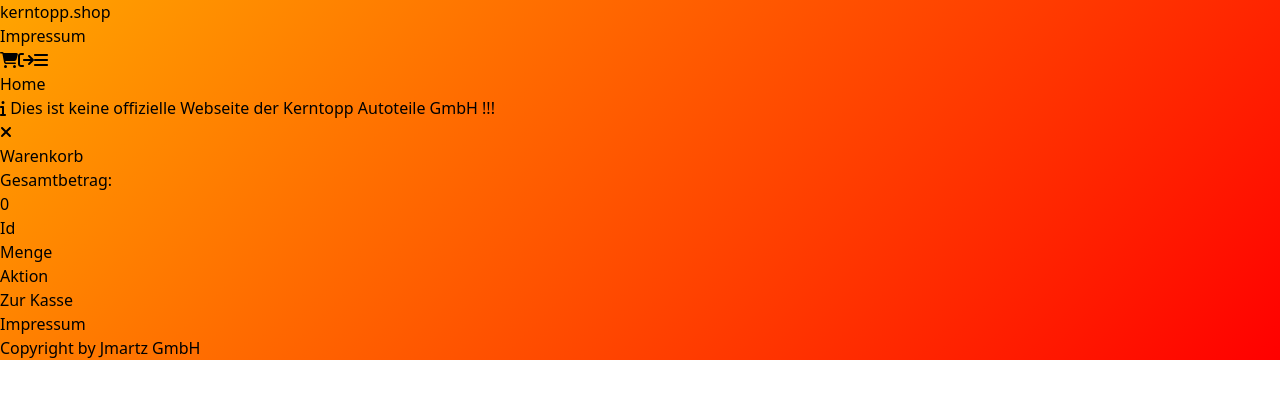
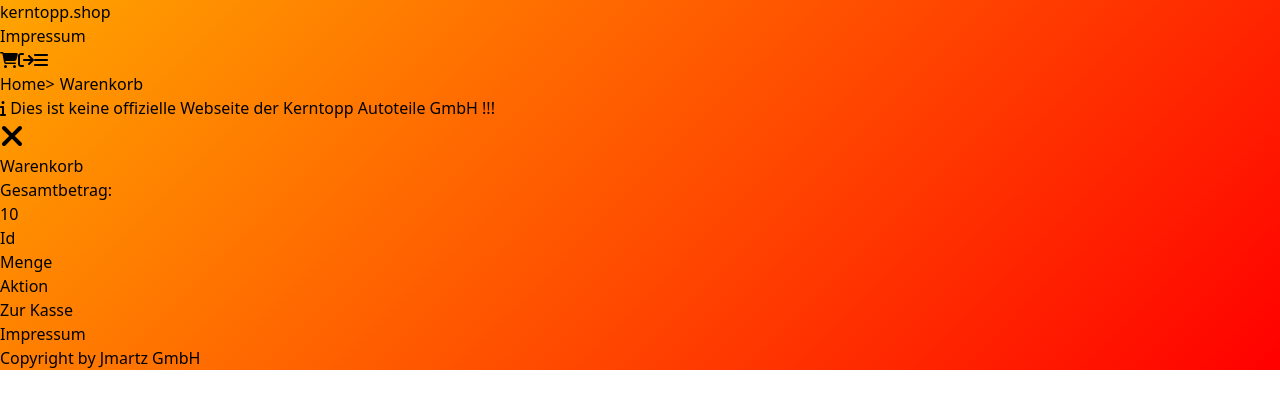
Before and after one commit to jmartz-gmbh/vite-kerntopp-shop, a Vue app in the folder app/: page /cart in a window 1280 px wide. Shown: the top 408 px of the page. Built offline with nearby package versions, Linux system fonts and the light colour scheme.

Commit message:
update messages and breadcrumb

```diff
--- a/app/src/components/messages.vue
+++ b/app/src/components/messages.vue
@@ -12,7 +12,7 @@
         <fa icon="info" class="mr-3" />
         {{ item.message }}
       </p>
-      <fa icon="times" @click="store.close(index)" class="ml-3" />
+      <fa icon="times" @click="store.close(index)" class="ml-3 fa-2x" />
     </div>
   </div>
 </template>
--- a/app/src/components/product/card.vue
+++ b/app/src/components/product/card.vue
@@ -26,6 +26,7 @@
 import { storeToRefs } from "pinia";
 import { onMounted, ref } from "vue";
 import { useCartStore } from "../../store/cart";
+import { useMessagesStore } from "@/store/messages";
 
 let props = defineProps({
   identifier: {
@@ -36,6 +37,7 @@ let props = defineProps({
 
 let store = useCartStore();
 const { items } = storeToRefs(store);
+let messageStore = useMessagesStore();
 
 let product = ref({});
 
@@ -43,6 +45,10 @@ let addToCart = function (id, qty) {
   store.add({
     id: id,
     qty: qty,
+  });
+  messageStore.add({
+    stauts: "info",
+    message: "Produkt erfolgreich zum Warenkorb hinzugefügt.",
   });
 };
 
@@ -57,6 +63,10 @@ let load = function (id, qty) {
     })
     .then((json) => {
       product.value = json.data;
+      localStorage.setItem(
+        "product-" + props.identifier,
+        JSON.stringify(json.data)
+      );
     });
 };
 
--- a/app/src/pages/cart.vue
+++ b/app/src/pages/cart.vue
@@ -35,19 +35,21 @@
 </template>
 
 <script setup>
-import { useCartStore } from "@/store/cart.js";
+import { useCartStore } from "@/store/cart";
 import { storeToRefs } from "pinia";
 import { computed, onMounted } from "vue";
+import { useBreadcrumbStore } from "@/store/breadcrumb";
 
+let breadcrumbStore = useBreadcrumbStore();
 let store = useCartStore();
 const { items } = storeToRefs(store);
+let total = computed(function(){
+  return 10;
+});
 
-let total = computed(function () {
-  let tmp = 0;
-  for (let i = 0; i < items.length; i++) {
-    tmp += 10 * items[i].qty;
-  }
-  return tmp;
+breadcrumbStore.add({
+  label: "Warenkorb",
+  link: "/cart",
 });
 
 let remove = function (id) {
--- a/app/src/pages/checkout/account.vue
+++ b/app/src/pages/checkout/account.vue
@@ -73,16 +73,16 @@ let register = function () {
       "Content-Type": "application/json",
     },
     body: JSON.stringify({
-      email: that.form.register.email,
-      password: that.form.register.password,
-      username: that.form.register.username,
+      email: form.register.email,
+      password: form.register.password,
+      username: form.register.username,
     }),
   })
     .then((response) => {
       return response.json();
     })
     .then((json) => {
-      that.$router.go();
+      router.go();
     });
 };
 let login = function () {
--- a/app/src/pages/checkout/order.vue
+++ b/app/src/pages/checkout/order.vue
@@ -67,6 +67,11 @@ let saveOrder = function () {
         });
         router.push('/');
         cartStore.destroy();
+        billingStore.$reset();
+        shippingStore.$reset();
+        methodsStore.$reset();
+        personalInfoStore.$reset();
+        pickupStore.$reset();
       }
     });
 };
--- a/app/src/pages/impressum.vue
+++ b/app/src/pages/impressum.vue
@@ -117,3 +117,13 @@
     </div>
   </div>
 </template>
+
+<script setup>
+import { useBreadcrumbStore } from "@/store/breadcrumb";
+
+let store = useBreadcrumbStore();
+store.add({
+  label: "Impressum",
+  link: "/impressum",
+});
+</script>
--- a/app/src/store/messages.js
+++ b/app/src/store/messages.js
@@ -10,8 +10,8 @@ export const useMessagesStore = defineStore("messages", {
     add: function (item) {
       this.items.push(item);
     },
-    close:function(index){
-      this.items.splice(index, -1);
-    }
+    close: function (index) {
+      this.items.splice(index, 1);
+    },
   },
 });
```
